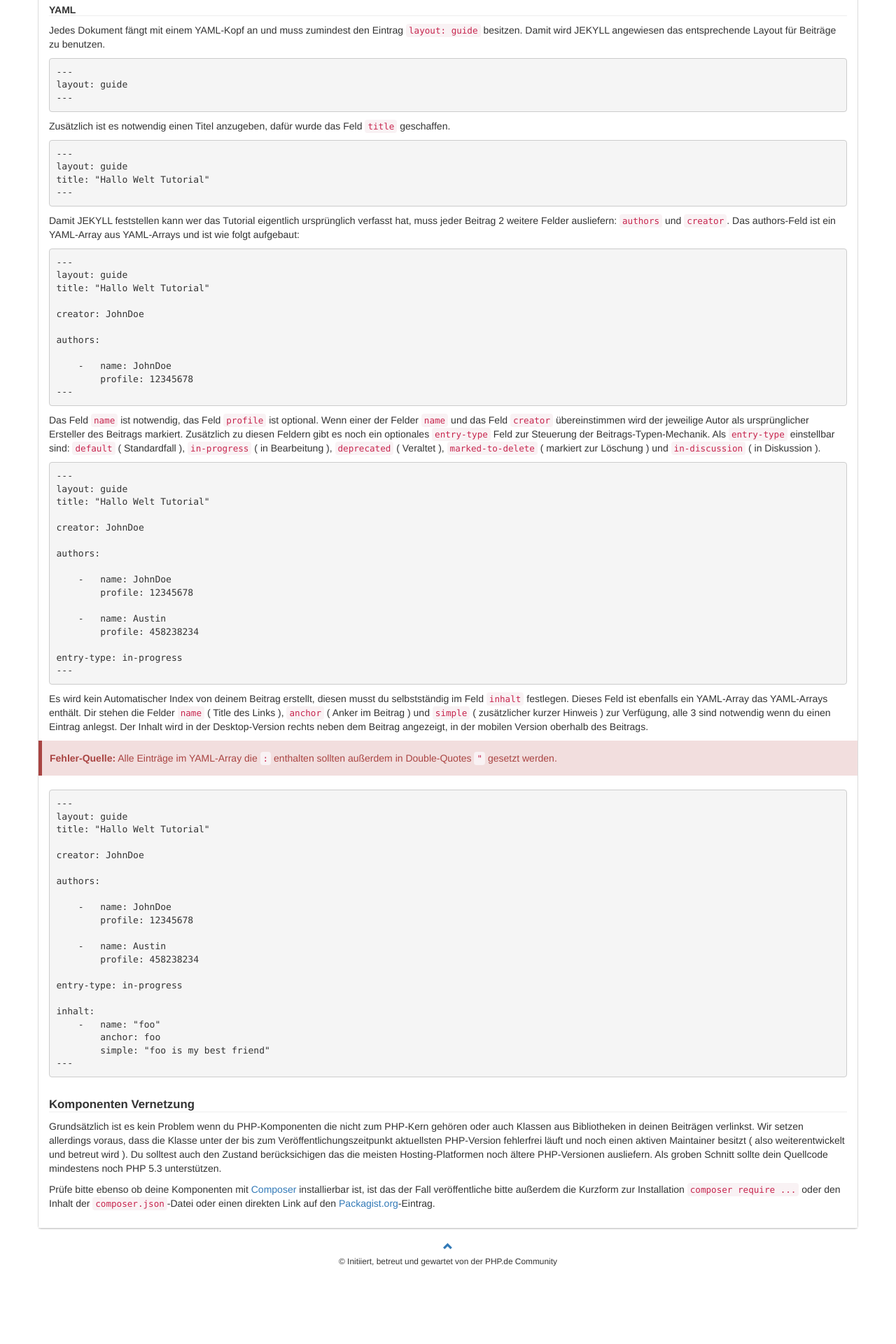
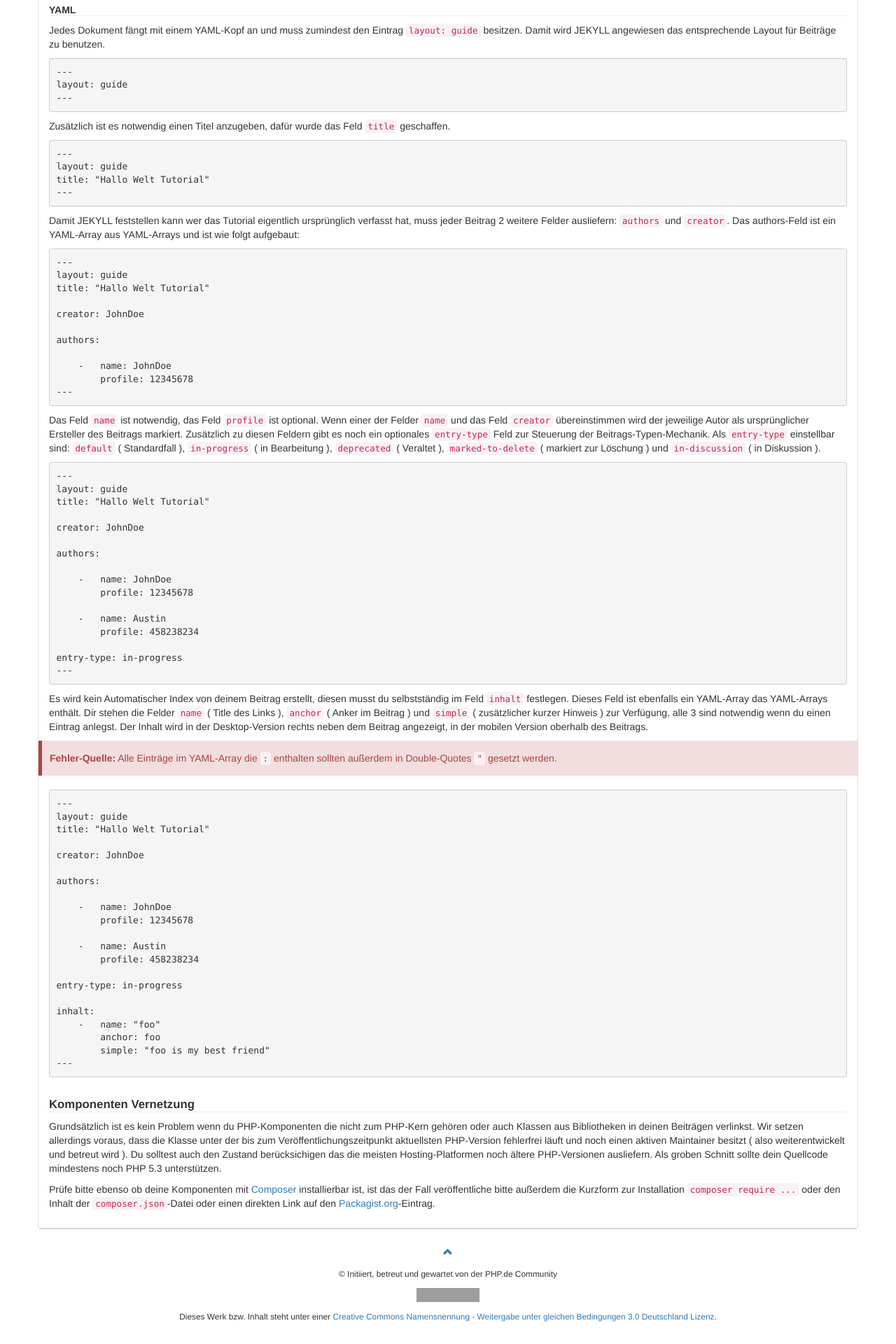
Before and after one commit to php-de/php-de.github.io, a Jekyll site: the page built from contribute.md, in a window 1280 px wide. Shown: the part 1190-3110 px from the top of the page at 70% size. Built offline with Jekyll 4.4.1, drawn with Linux system fonts in a browser that asks for light colours; nearby versions of some CDN libraries; before the commit the page ends 3016 px from its top, so only the background shows below that; grey boxes are pictures that could not be loaded.

Commit message:
copyright

```diff
--- a/_layouts/default.html
+++ b/_layouts/default.html
@@ -38,9 +38,18 @@
         </div>
         <div class="container">
             <footer>
-                <a href="{{ site.url }}{% if page.title != 'php.de' %}{{ page.url }}{% endif %}#top"><span class="glyphicon glyphicon-chevron-up"></span></a>
-                <br />
-                <small>&copy; Initiiert, betreut und gewartet von der PHP.de Community</small>
+                <p>
+                    <a href="{{ site.url }}{% if page.title != 'php.de' %}{{ page.url }}{% endif %}#top"><span class="glyphicon glyphicon-chevron-up"></span></a>
+                </p>
+                <p>
+                    <small>&copy; Initiiert, betreut und gewartet von der PHP.de Community</small>
+                </p>
+                <p>
+                    <a rel="license" href="http://creativecommons.org/licenses/by-sa/3.0/de/"><img alt="Creative Commons Lizenzvertrag" style="border-width:0" src="http://i.creativecommons.org/l/by-sa/3.0/de/88x31.png" /></a>
+                </p>
+                <p>
+                    <small>Dieses Werk bzw. Inhalt steht unter einer <a rel="license" href="http://creativecommons.org/licenses/by-sa/3.0/de/">Creative Commons Namensnennung - Weitergabe unter gleichen Bedingungen 3.0 Deutschland Lizenz</a>.</small>
+                </p>
             </footer>
         </div>
     </body>
--- a/_layouts/guide.html
+++ b/_layouts/guide.html
@@ -29,7 +29,7 @@ layout: default
             <dl id="contents">
                 {% for curcont in page.inhalt %}
                 <dt><span class="glyphicon glyphicon-th-list"></span> <a href="{{ page.url }}#{{ curcont.anchor }}">{{ curcont.name }}</a></dt>
-                {% if curcont.simple != empty %}<dd>{{ curcont.simple }}</dd>{% endif %}
+                {% if curcont.simple != empty %}<dd>{{ curcont.simple }}</dd>{% else %}<dd style="display:none"></dd>{% endif %}
                 {% endfor %}
             </dl>
             </div>
--- a/assets/css/general.css
+++ b/assets/css/general.css
@@ -73,6 +73,10 @@
 
     table.groups-table .state {
         width:24%;
+    }
+
+    .group-panel.panel {
+        border-radius:0;
     }
 
     .panel {
@@ -177,6 +181,14 @@
         padding:15px;
     }
 
+    footer > * {
+        margin-top:8px;
+    }
+
+    footer > *:last-child {
+        margin-bottom:15px;
+    }
+
     * {
         box-sizing:content-box !important;
     }
```
